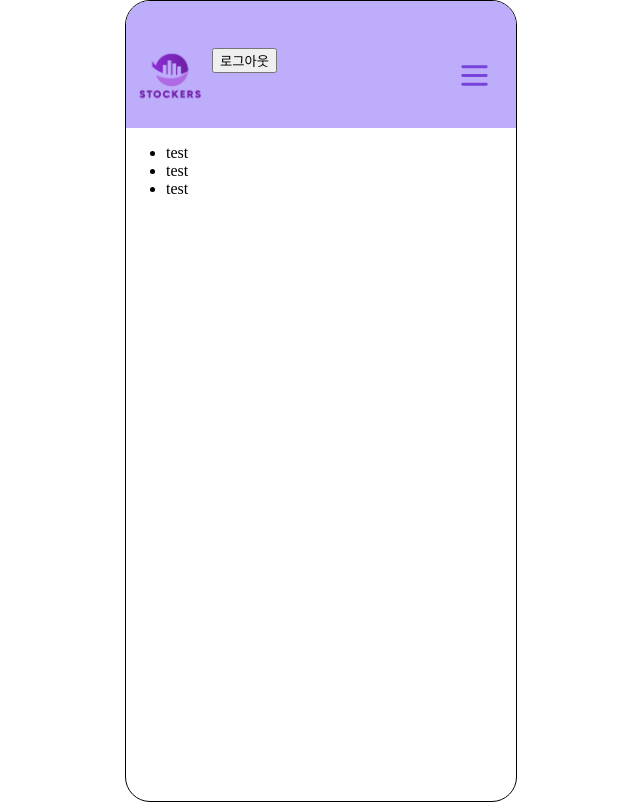
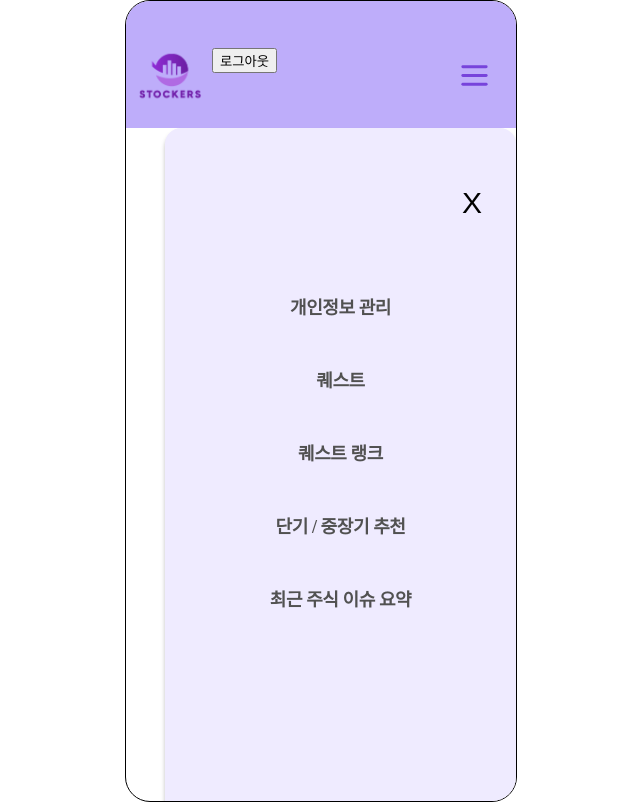
Before and after one commit to junseo2323/stokers, a React (Create React App) app in the folder frontend/myapp/: page / in a window 1280 px wide. Both pictures are taken after a click on the button 817 px from the left and 71 px from the top of the page. Shown: the whole page, without its empty margins (319-959 px from the left). Built offline with nearby package versions, Linux system fonts and the light colour scheme; no server answers; a web font is replaced by a local one.

Commit message:
햄버거 수정

```diff
--- a/frontend/myapp/src/components/Burgercomp.js
+++ b/frontend/myapp/src/components/Burgercomp.js
@@ -1,14 +1,31 @@
 import React, { useState } from 'react';
+import { Link } from 'react-router-dom';
 import "./Burgercomp.scss";
 
 const Burgercomp = () => {
 
     return (
         <div className='Buger'>
+            <button className='ExitButton'>X</button>
             <ul>
-                <li>test</li>
-                <li>test</li>
-                <li>test</li>
+                <li>
+                    <Link to="/">개인정보 관리</Link>
+                </li>
+                <li>
+                    <Link to="/">퀘스트</Link>
+                </li>
+                <li>
+                    <Link to="/">퀘스트 랭크</Link>
+                </li>
+                <li>
+                    <Link to="/">단기 / 중장기 추천</Link>
+                </li>
+                <li>
+                    <Link to="/">최근 주식 이슈 요약</Link>
+                </li>
+                <li>
+                    <Link to="/" className='logout'>로그아웃</Link>
+                </li>
             </ul>
         </div>
     )
--- a/frontend/myapp/src/components/Burgercomp.scss
+++ b/frontend/myapp/src/components/Burgercomp.scss
@@ -1,4 +1,46 @@
-.Buger{
-    height: 100vh;
-    width: auto;
+.Buger {
+    height: 100%;
+    width: 90%;
+    float: right;
+    border-radius: 16px;
+    background: #EFEBFF;
+    box-shadow: 0px 4px 4px 0px rgba(0, 0, 0, 0.25);
+
+
+    .ExitButton {
+        font-size: 30px;
+        float: right;
+        border: 0;
+        background: none;
+        margin: 60px;
+        margin-top: 57px;
+        margin-right: 28px;
+    }
+
+    ul {
+        padding: 0;
+    }
+
+    li {
+        list-style: none;
+        text-align: center;
+        color: #000;
+        font-size: 18px;
+        font-style: normal;
+        font-weight: 700;
+        line-height: 42px;
+        letter-spacing: -0.408px;
+        display: flex;
+        width: 100%;
+        height: 53px;
+        padding-bottom: 20px;
+        flex-direction: column;
+        justify-content: center;
+        flex-shrink: 0;
+
+
+        .logout {
+            margin-top: 400px;
+        }
+    }
 }
```
